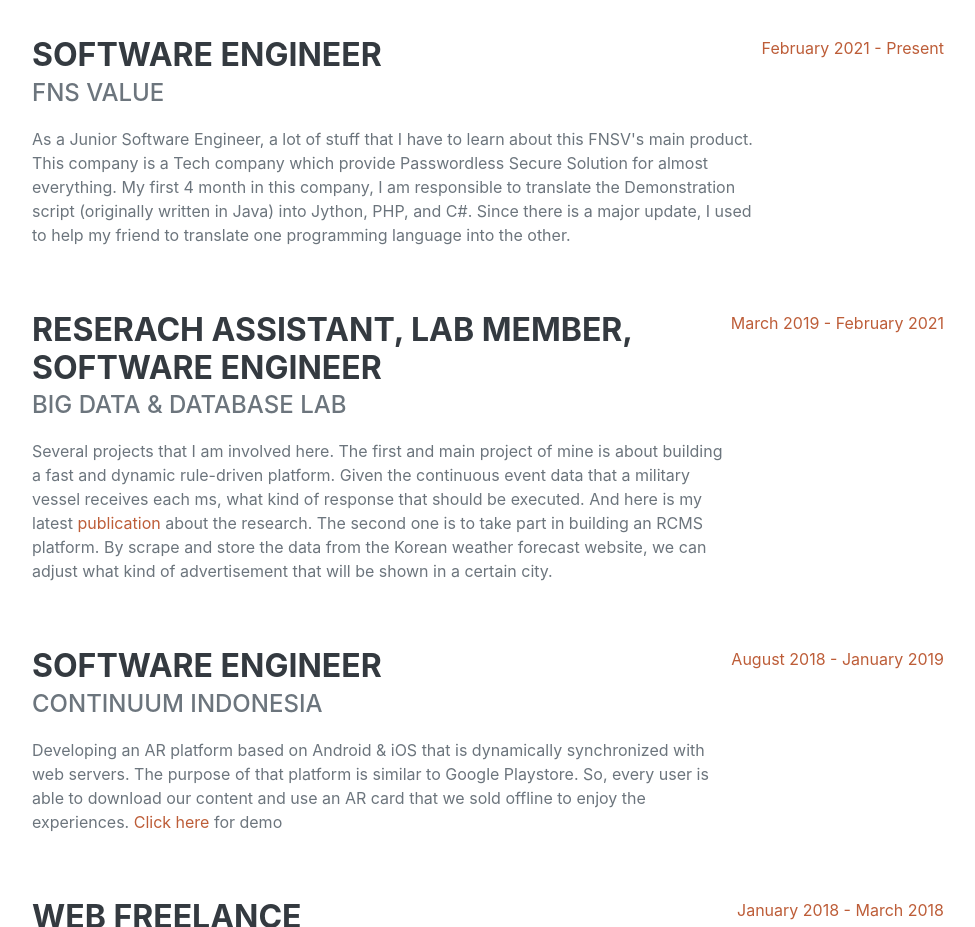
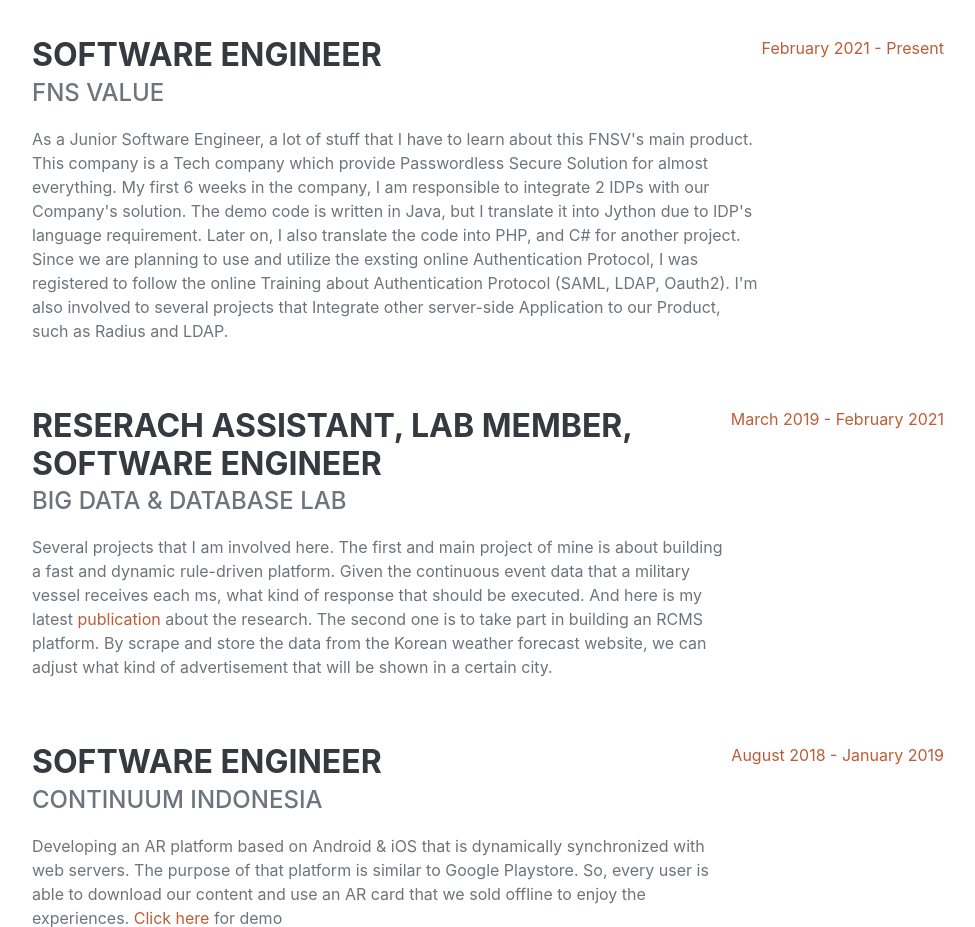
Before and after one commit to MHabiburRahman7/MHabiburRahman7.github.io, a plain HTML site: page index.html in a window 1280 px wide. Shown: the part 960-1887 px from the top of the page, without its empty margins (288-1263 px from the left). Drawn offline with nearby package versions, Linux system fonts and the light colour scheme; a web font is replaced by a local one.

Commit message:
update cv

```diff
--- a/index.html
+++ b/index.html
@@ -66,7 +66,7 @@
                         <div class="flex-grow-1">
                             <h3 class="mb-0">Software Engineer</h3>
                             <div class="subheading mb-3">FNS Value</div>
-                            <p>As a Junior Software Engineer, a lot of stuff that I have to learn about this FNSV's main product. This company is a Tech company which provide Passwordless Secure Solution for almost everything. My first 4 month in this company, I am responsible to translate the Demonstration script (originally written in Java) into Jython, PHP, and C#. Since there is a major update, I used to help my friend to translate one programming language into the other.</p>
+                            <p>As a Junior Software Engineer, a lot of stuff that I have to learn about this FNSV's main product. This company is a Tech company which provide Passwordless Secure Solution for almost everything. My first 6 weeks in the company, I am responsible to integrate 2 IDPs with our Company's solution. The demo code is written in Java, but I translate it into Jython due to IDP's language requirement. Later on, I also translate the code into PHP, and C# for another project. Since we are planning to use and utilize the exsting online Authentication Protocol, I was registered to follow the online Training about Authentication Protocol (SAML, LDAP, Oauth2). I'm also involved to several projects that Integrate other server-side Application to our Product, such as Radius and LDAP.</p>
                         </div>
                         <div class="flex-shrink-0"><span class="text-primary">February 2021 - Present</span></div>
                     </div>
```
